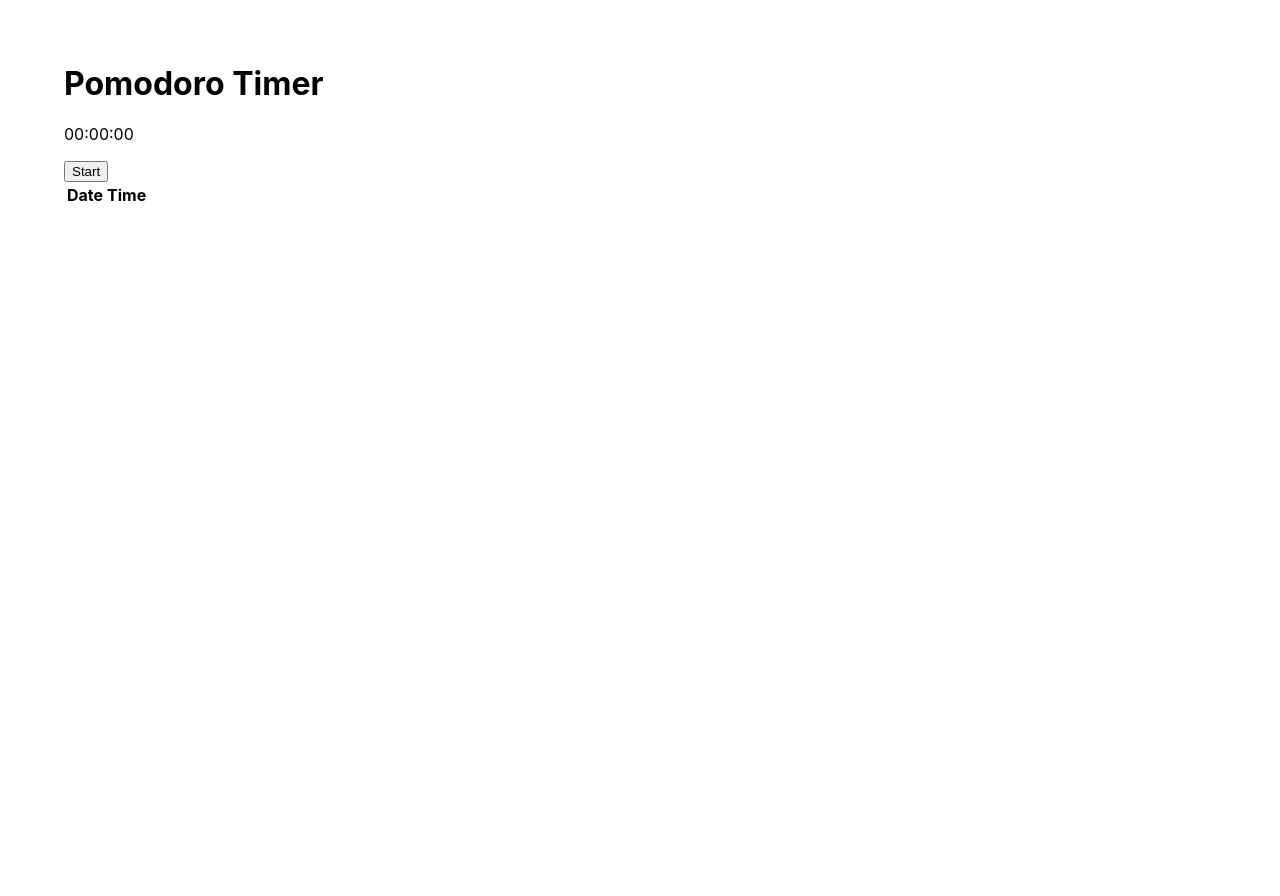
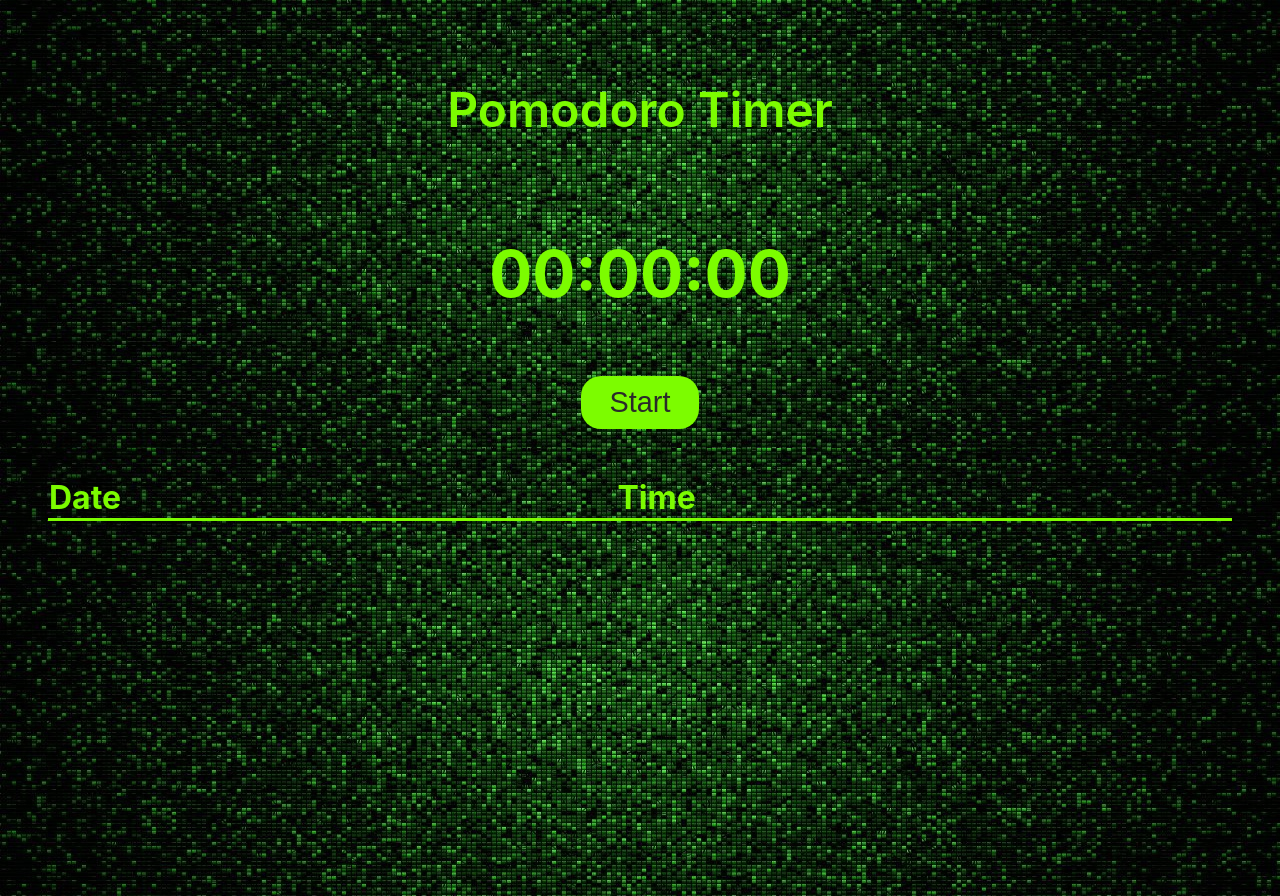
Before and after one commit to FredGuiou/Pomodoro, a React (Create React App) app: page / in a window 1280 px wide. Before the commit the page ends 800 px from the top, so only its background shows below. Built offline with nearby package versions, Linux system fonts and the light colour scheme.

Commit message:
Adding css on Pomodoro

```diff
--- a/src/App.js
+++ b/src/App.js
@@ -1,5 +1,6 @@
 import Timer from "./Timer";
 import TimersTable from "./TimersTable";
+import style from './App.module.css'
 
 const { Component } = require("react");
 
@@ -14,16 +15,17 @@ class App extends Component {
   };
 
   saveTime = (time) => {
+    const date = new Date();
     this.setState({
-      timer: [time]
+      timers: [...this.state.timers, { time, date }],
     });
   };
 
   render() {
     return (
-        <div style={{margin: '4rem'}}>
-          <h1>Pomodoro Timer</h1>
-          <Timer />
+        <div className={style.container}>
+          <h1 className={style['main-title']}>Pomodoro Timer</h1>
+          <Timer saveTime={this.saveTime} />
           <TimersTable timers={ this.state.timers }/>
         </div>
     );
--- /dev/null
+++ b/src/App.module.css
@@ -0,0 +1,16 @@
+.container {
+  padding: 3rem;
+  background-image: url(./pictures/Githubwall.jpg);
+  background-repeat: round;
+  background-size: contain;
+  display:flex;
+  flex-direction: column;
+  align-items: center;
+  height: 100vh;
+}
+
+.main-title {
+  font-weight: 600;
+  font-size: 3rem;
+  color: lawngreen;
+}
--- a/src/Timer.js
+++ b/src/Timer.js
@@ -1,5 +1,5 @@
 import { Component } from "react";
-
+import style from './Timer.module.css'
 
 function secondsToHms (timeInSeconds) {
     timeInSeconds = Number(timeInSeconds);
@@ -30,6 +30,10 @@ class Timer extends Component {
         if (this.state.isTimerStarted) { // isTimerStarted est vrai => on veut arrêter le timer.
 
             clearInterval(this.timerId);
+
+
+            this.props.saveTime(this.state.time);
+
             this.setState({
                 isTimerStarted: false,
                 time: 0,
@@ -54,8 +58,8 @@ class Timer extends Component {
     render() {
         return (
             <>
-                <p>{ secondsToHms(this.state.time) }</p>
-                <button onClick={ this.HandleStartTimer }>{ this.state.isTimerStarted ? 'Stop': 'Start'}</button>
+                <p className={ style['clock-timer']}>{ secondsToHms(this.state.time) }</p>
+                <button className={ `${style['clock-btn']} ${style[`clock-btn-${this.state.isTimerStarted ? 'stop' : 'start'}`]}`} onClick={ this.HandleStartTimer }>{ this.state.isTimerStarted ? 'Stop': 'Start'}</button>
             </>
         );
     };
--- /dev/null
+++ b/src/Timer.module.css
@@ -0,0 +1,27 @@
+.clock-timer {
+    font-weight: bolder;
+    font-size: 4rem;
+    color: lawngreen;
+}
+
+.clock-btn {
+    padding: 0.6rem 1.8rem;
+    font-size: 1.8rem;
+    border-radius: 20px;
+    color: rgb(42, 42, 42);
+    border: none;
+}
+
+.clock-btn-start {
+    background-color: lawngreen;
+}
+
+.clock-btn-stop {
+    background-color: darkgreen;
+    color: aliceblue;
+    /* border: 1px solid lawngreen; */
+}
+
+.clock-btn:hover {
+    cursor: pointer;
+}
--- a/src/TimersTable.js
+++ b/src/TimersTable.js
@@ -1,10 +1,24 @@
-const { Component } = require("react");
+import { Component } from "react";
+import style from './TimersTable.module.css';
+
+function secondsToHms (timeInSeconds) {
+    timeInSeconds = Number(timeInSeconds);
+    const h = Math.floor(timeInSeconds / 3600);
+    const m = Math.floor(timeInSeconds % 3600 / 60);
+    const s = Math.floor(timeInSeconds % 3600 % 60);
+
+    const hDisplay = h < 10 ? '0' + h : h;
+    const mDisplay = m < 10 ? '0' + m : m;
+    const sDisplay = s < 10 ? '0' + s : s;
+
+    return `${hDisplay}:${mDisplay}:${sDisplay}`;
+};
 
 class TimersTable extends Component {
 
     render() {
         return(
-            <table>
+            <table className= { style['timers-table'] }>
                 <thead>
                     <tr>
                         <th>Date</th>
@@ -13,10 +27,10 @@ class TimersTable extends Component {
                 </thead>
                 <tbody>
                     {
-                        this.props.timers.map((time) => (
-                            <tr key = { time }>
-                                <td>{ time }</td>
-                                <td></td>
+                        this.props.timers.map((timer) => (
+                            <tr key = { timer.date.getMilliseconds() }>
+                                <td>{ timer.date.toLocaleDateString() } at { timer.date.toLocaleTimeString() }</td>
+                                <td>{ secondsToHms(timer.time) }</td>
                             </tr>
                         ))
                     }
--- /dev/null
+++ b/src/TimersTable.module.css
@@ -0,0 +1,17 @@
+.timers-table {
+    margin-top: 3rem;
+    width: 100%;
+    border-collapse: collapse;
+}
+
+.timers-table th,
+.timers-table td {
+    padding: 0.5 rem;
+    text-align: left;
+    color: lawngreen;
+    font-size:xx-large;
+}
+
+.timers-table th {
+    border-bottom: 3px solid lawngreen;
+}
```
Also changed, not shown: src/App.css (deleted, +0 -38 lines), src/pictures/Githubwall.jpg (added).
